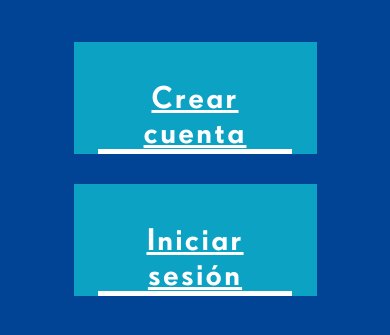
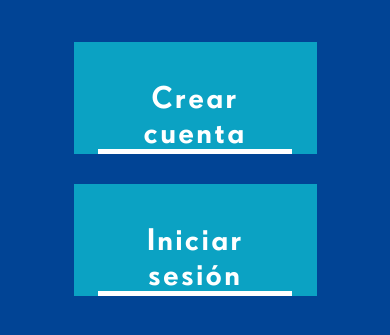
Before and after one commit to RafaPeCas/ProyectoFinalBanco, a PHP site: page / in a window 390 px wide. Shown: the part 480-815 px from the top of the page. Run offline with PHP 8.4, Linux system fonts and the light colour scheme.

Commit message:
Responsive reducido 1px y estilos de a eliminados

```diff
--- a/public/css/styles.css
+++ b/public/css/styles.css
@@ -104,7 +104,7 @@
   width: auto;
 }
 
-@media only screen and (min-width: 1025px) {
+@media only screen and (min-width: 1024px) {
   .sesion {
     -webkit-box-orient: horizontal;
     -webkit-box-direction: normal;
@@ -293,3 +293,7 @@ body h1 {
 img {
   width: 200px;
 }
+
+a {
+  text-decoration: none;
+}
--- a/scss/_index.scss
+++ b/scss/_index.scss
@@ -72,10 +72,10 @@
 }
 
 
-@media only screen and (min-width: 601px) and (max-width: 1024px) {}
+@media only screen and (min-width: 601px) and (max-width: 1023px) {}
 
 
-@media only screen and (min-width: 1025px) {
+@media only screen and (min-width: 1024px) {
     .sesion{
         flex-direction: row;
     }
--- a/scss/styles.scss
+++ b/scss/styles.scss
@@ -19,7 +19,6 @@
     font-style: normal;
 }
 
-
 body{
     font-family: $fuente-principal;
     margin: 0;
@@ -32,3 +31,7 @@ body h1{
 img{
     width: 200px;
 }
+
+a{
+    text-decoration: none;
+}
```
